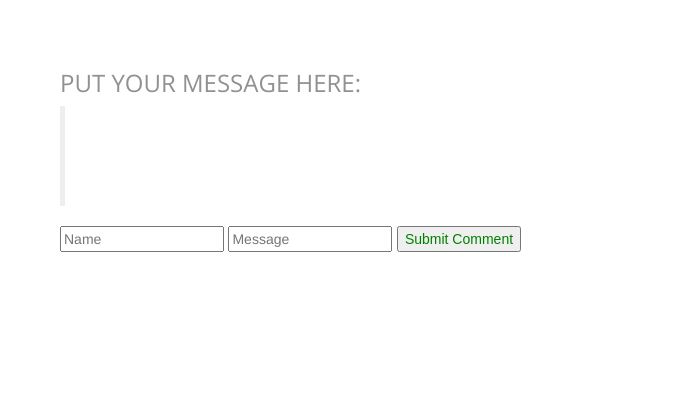
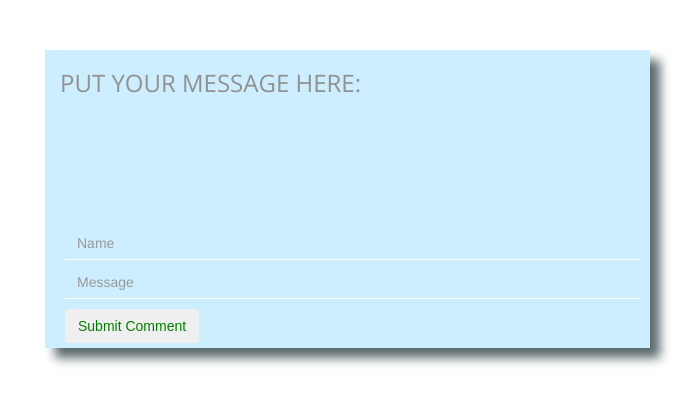
Before and after one commit to chenh1/Bottle, a Node server app: page / in a window 1280 px wide. Shown: the top 404 px of the page, without its empty margins (595-1280 px from the left). Run offline with Node 20, Linux system fonts and the light colour scheme; some libraries are stand-ins or nearby versions.

Commit message:
Refactor

```diff
--- a/public/javascripts/main.js
+++ b/public/javascripts/main.js
@@ -85,6 +85,7 @@ $(document).ready(function(){
 
     $(".listContainer").on("click", ".delBtn", function(){
         var commentid = $(this).attr("commentid");
+        var yay = "123";
         console.log(commentid);
         $.ajax({
             method: 'POST',
--- a/public/stylesheets/style.css
+++ b/public/stylesheets/style.css
@@ -1,10 +1,17 @@
 .mainContent {
   font-family: Verdana, sans-serif; }
-  .mainContent .commentList {
-    font-size: 16px; }
+  .mainContent .listContainer {
+    max-height: 85vh;
+    overflow-y: scroll; }
+    .mainContent .listContainer .commentList {
+      font-size: 16px;
+      border-bottom: 1px solid black;
+      padding: 25px; }
 
 .commentForm {
-  color: green; }
+  background-color: #cceeff;
+  color: green;
+  box-shadow: 10px 10px 10px #5b696e; }
   .commentForm .formHeader {
     font-family: "Open Sans", sans-serif;
     color: #919191;
@@ -12,15 +19,27 @@
     text-transform: uppercase; }
   .commentForm .liveView {
     color: #ca4940;
-    height: 100px; }
+    height: 100px;
+    border-left: none; }
     .commentForm .liveView .liveName {
       font-size: 20px; }
     .commentForm .liveView .liveComment {
       font-size: 18px; }
   .commentForm .userInput {
-    font-family: Helvetica, sans-serif; }
+    font-family: Helvetica, sans-serif;
+    background: none;
+    border: none;
+    border-bottom: 1px solid white;
+    box-shadow: none;
+    border-radius: 0; }
+  .commentForm input.userInput:focus {
+    box-shadow: none;
+    border-bottom: 1px solid white; }
   .commentForm .inputBtn {
     font-family: arial, sans-serif; }
+  .commentForm .userInput,
+  .commentForm .submitBtn {
+    margin: 5px; }
 
 body {
   padding: 50px; }
--- a/public/stylesheets/style.scss
+++ b/public/stylesheets/style.scss
@@ -3,16 +3,25 @@ $fontInput: Helvetica, sans-serif;
 $fontOpenSans: 'Open Sans', sans-serif;
 $colorScheme: #ca4940;
 $textColor: #919191;
+$inputUnderline: 1px solid white;
 
 .mainContent{
   font-family: $fontMain;
-  .commentList{
-    font-size: 16px;
+  .listContainer {
+    max-height: 85vh;
+    overflow-y: scroll;
+    .commentList {
+      font-size: 16px;
+      border-bottom: 1px solid black;
+      padding: 25px;
+    }
   }
 }
 
 .commentForm{
+  background-color: #cceeff;
   color:green;
+  box-shadow: 10px 10px 10px #5b696e;
   .formHeader{
     font-family: $fontOpenSans;
     color: $textColor;
@@ -22,6 +31,7 @@ $textColor: #919191;
   .liveView{
     color: $colorScheme;
     height: 100px;
+    border-left:none;
     .liveName{
       font-size: 20px;
     }
@@ -32,9 +42,22 @@ $textColor: #919191;
   }
   .userInput{
     font-family: $fontInput;
+    background: none;
+    border: none;
+    border-bottom: $inputUnderline;
+    box-shadow: none;
+    border-radius: 0;
+  }
+  .userInput:focus{
+    box-shadow: none;
+    border-bottom: $inputUnderline;
   }
   .inputBtn{
     font-family: arial, sans-serif;
+  }
+  .userInput,
+  .submitBtn{
+    margin: 5px;
   }
 }
 
--- a/views/index.ejs
+++ b/views/index.ejs
@@ -22,9 +22,12 @@
 <div class = "mainContent row" ng-controller = "MainContent as main">
 
   <div class = "listContainer col-xs-12 col-sm-6">
-    <div class = "commentList" ng-repeat = "comment in main.comments">
-      {{comment.name + ": " + comment.comment}}
-      <input class = "inputBtn delBtn" type = "submit" value = "Delete" commentid = "{{comment._id}}">
+    <div class = "commentList col-xs-12" ng-repeat = "comment in main.comments">
+      <div class = "commentName col-xs-12 col-sm-4">{{comment.name}}</div>
+      <div class = "commentContent col-xs-12 col-sm-6">{{comment.comment}}</div>
+      <div class = "delContainer col-xs-12 col-sm-2">
+        <input class = "btn inputBtn delBtn" type = "submit" value = "Delete" commentid = "{{comment._id}}">
+      </div>
     </div>
   </div>
 
@@ -37,9 +40,9 @@
     </blockquote>
 
 
-    <input placeholder = "Name" class = "userInput" ng-model = "commentCtrl.comment.name" ng-maxlength = 18 required>
-    <input placeholder = "Message" class = "userInput" ng-model = "commentCtrl.comment.comment" ng-maxlength = 60 required>
-    <input class = "inputBtn" type = "submit" value = "Submit Comment">
+    <input placeholder = "Name" class = "userInput form-control" ng-model = "commentCtrl.comment.name" ng-maxlength = 18 required>
+    <input placeholder = "Message" class = "userInput form-control" ng-model = "commentCtrl.comment.comment" ng-maxlength = 60 required>
+    <input class = "btn inputBtn submitBtn" type = "submit" value = "Submit Comment">
   </form>
 </div>
 
```
Also changed, not shown: gulpfile.js (+17 -2 lines), public/assets/javascripts/bundle.js (added), 2 other files.
